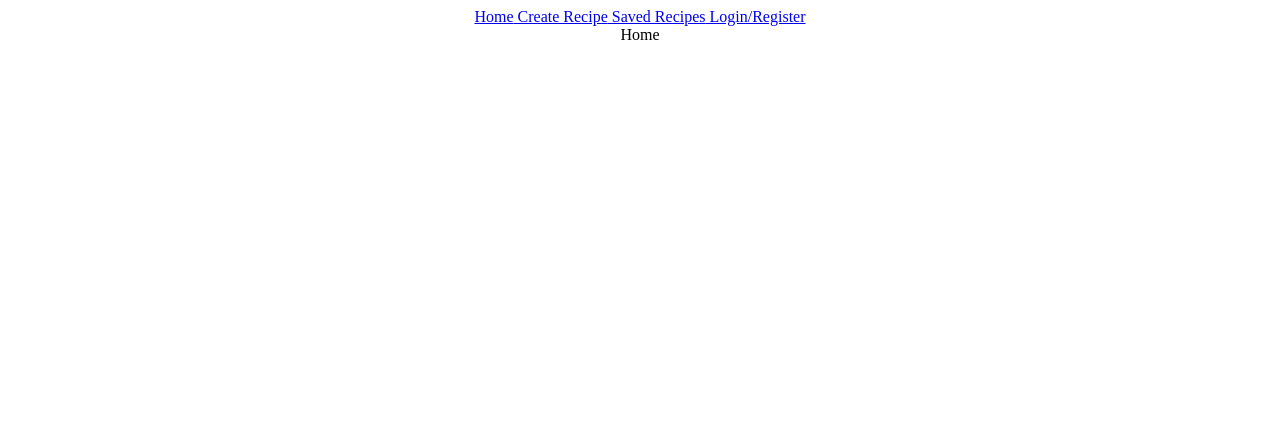
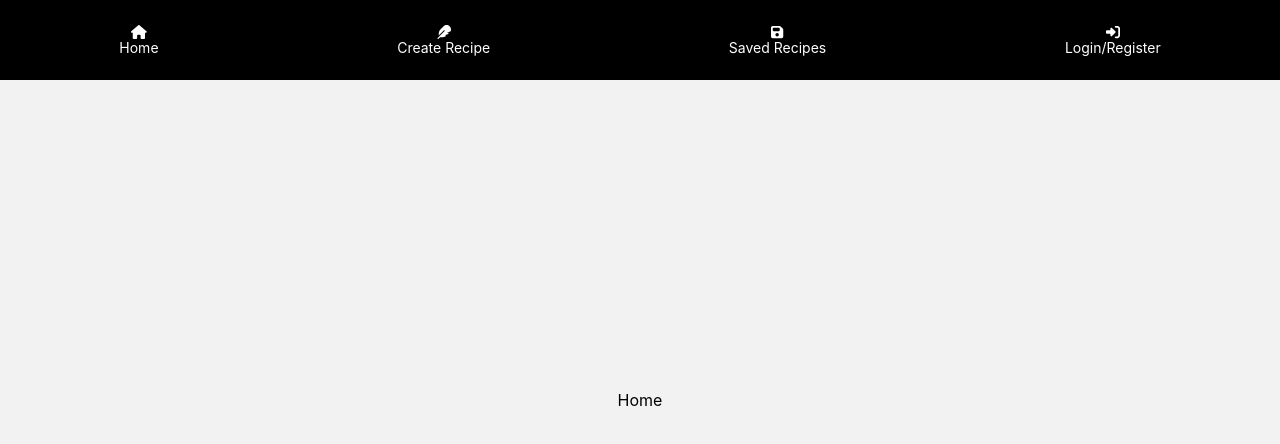
Before and after one commit to jjdsilva0/recipes-website, a React (Create React App) app in the folder client/: page / in a window 1280 px wide. Shown: the top 444 px of the page. Built offline with nearby package versions, Linux system fonts and the light colour scheme.

Commit message:
created basic styling for navbar with icons that have hover animations and works with different types of screens and created other styling for App.js

```diff
--- a/client/src/App.css
+++ b/client/src/App.css
@@ -1,38 +1,151 @@
-.App {
-  text-align: center;
+/* Global styles */
+body {
+  margin: 0;
+  padding: 0;
+  font-family: -apple-system, BlinkMacSystemFont, "Segoe UI", Roboto, Oxygen, Ubuntu, Cantarell, "Open Sans", "Helvetica Neue", sans-serif;
 }
 
-.App-logo {
-  height: 40vmin;
-  pointer-events: none;
+/* App container */
+.App {
+  display: flex;
+  flex-direction: column;
+  justify-content: center;
+  align-items: center;
+  min-height: 100vh; /* Ensures full viewport height */
+  background-color: #f2f2f2; /* Light background color */
 }
 
-@media (prefers-reduced-motion: no-preference) {
-  .App-logo {
-    animation: App-logo-spin infinite 20s linear;
+/* Navbar styles */
+.navbar {
+  position: fixed;
+  top: 0;
+  left: 0;
+  width: 100%;
+  height: 80px;
+  background-color: black;
+  display: flex;
+  justify-content: space-around; /* Adjust alignment */
+  align-items: center;
+  color: white;
+  text-decoration: none;
+}
+
+.navbar a {
+  color: white;
+  text-decoration: none;
+  display: flex;
+  flex-direction: column;
+  align-items: center;
+  padding: 5px; /* Adjust padding as needed */
+  font-size: 14px; /* Adjust font size as needed */
+}
+
+.navbar a:hover {
+  color: yellow; /* Change color to yellow on hover */
+  text-decoration: underline; /* Underline on hover */
+}
+
+/* Media query for smaller screens */
+/* Media query for smaller screens */
+@media (max-width: 768px) {
+  .navbar a {
+    font-size: 0; /* Hide the text */
+    padding: 10px; /* Increase padding for better touch target */
+    display: flex;
+    justify-content: center;
+    align-items: center;
+  }
+
+  .navbar a .icon {
+    font-size: 24px; /* Adjust icon size */
   }
 }
 
-.App-header {
-  background-color: #282c34;
-  min-height: 100vh;
+/* Auth page styles */
+.auth {
+  display: flex;
+  justify-content: center;
+  align-items: center;
+  height: 100vh; /* Full viewport height */
+  background-color: #f2f2f2; /* Light background color */
+}
+
+.auth-container {
   display: flex;
   flex-direction: column;
+  justify-content: center;
   align-items: center;
-  justify-content: center;
-  font-size: calc(10px + 2vmin);
-  color: white;
+  padding: 20px;
+  background-color: white;
+  border-radius: 5px;
+  box-shadow: 0 0 5px rgba(0, 0, 0, 0.1);
+  margin: 20px;
+  width: 400px;
 }
 
-.App-link {
-  color: #61dafb;
+.form-group {
+  display: flex;
+  flex-direction: column;
+  margin-bottom: 20px;
 }
 
-@keyframes App-logo-spin {
-  from {
-    transform: rotate(0deg);
-  }
-  to {
-    transform: rotate(360deg);
-  }
+label {
+  font-weight: bold;
+  margin-bottom: 5px;
 }
+
+input {
+  padding: 10px;
+  font-size: 16px;
+  border-radius: 5px;
+}
+
+/* Create Recipe page styles */
+.create-recipe {
+  display: flex;
+  flex-direction: column;
+  justify-content: center;
+  align-items: center;
+  padding: 20px;
+  background-color: white;
+  border-radius: 5px;
+  box-shadow: 0 0 5px rgba(0, 0, 0, 0.1);
+  margin: 20px;
+  width: 400px;
+}
+
+.create-recipe form {
+  display: flex;
+  flex-direction: column;
+}
+
+ul {
+  list-style: none;
+  padding: 0;
+  margin: 0;
+}
+
+li {
+  border: 1px solid black;
+  padding: 10px;
+  margin-bottom: 10px;
+}
+
+h2 {
+  margin-top: 0;
+}
+
+img {
+  max-width: 100%;
+  height: auto;
+  margin-bottom: 10px;
+}
+
+img {
+  width: 400px;
+}
+
+p {
+  max-width: 400px;
+  font-size: 12px;
+}
--- a/client/src/components/navbar.js
+++ b/client/src/components/navbar.js
@@ -1,12 +1,31 @@
 import { Link } from "react-router-dom";
+import { FontAwesomeIcon } from "@fortawesome/react-fontawesome";
+import {
+  faHouse,
+  faFeather,
+  faFloppyDisk,
+  faRightToBracket,
+} from "@fortawesome/free-solid-svg-icons";
 
 export const Navbar = () => {
   return (
     <div className="navbar">
-      <Link to="/"> Home</Link>
-      <Link to="/create-recipe"> Create Recipe</Link>
-      <Link to="/saved-recipes"> Saved Recipes</Link>
-      <Link to="/auth"> Login/Register</Link>
+      <Link to="/" className="nav-link">
+        <FontAwesomeIcon icon={faHouse} className="icon" />
+        <span className="label">Home</span>
+      </Link>
+      <Link to="/create-recipe" className="nav-link">
+        <FontAwesomeIcon icon={faFeather} className="icon" />
+        <span className="label">Create Recipe</span>
+      </Link>
+      <Link to="/saved-recipes" className="nav-link">
+        <FontAwesomeIcon icon={faFloppyDisk} className="icon" />
+        <span className="label">Saved Recipes</span>
+      </Link>
+      <Link to="/auth" className="nav-link">
+        <FontAwesomeIcon icon={faRightToBracket} className="icon" />
+        <span className="label">Login/Register</span>
+      </Link>
     </div>
   );
 };
--- a/package.json
+++ b/package.json
@@ -1,5 +1,10 @@
 {
   "dependencies": {
+    "@fortawesome/fontawesome-svg-core": "^6.5.2",
+    "@fortawesome/free-brands-svg-icons": "^6.5.2",
+    "@fortawesome/free-regular-svg-icons": "^6.5.2",
+    "@fortawesome/free-solid-svg-icons": "^6.5.2",
+    "@fortawesome/react-fontawesome": "^0.2.2",
     "axios": "^1.7.2",
     "dotenv": "^16.4.5",
     "react-cookie": "^7.1.4",
```
